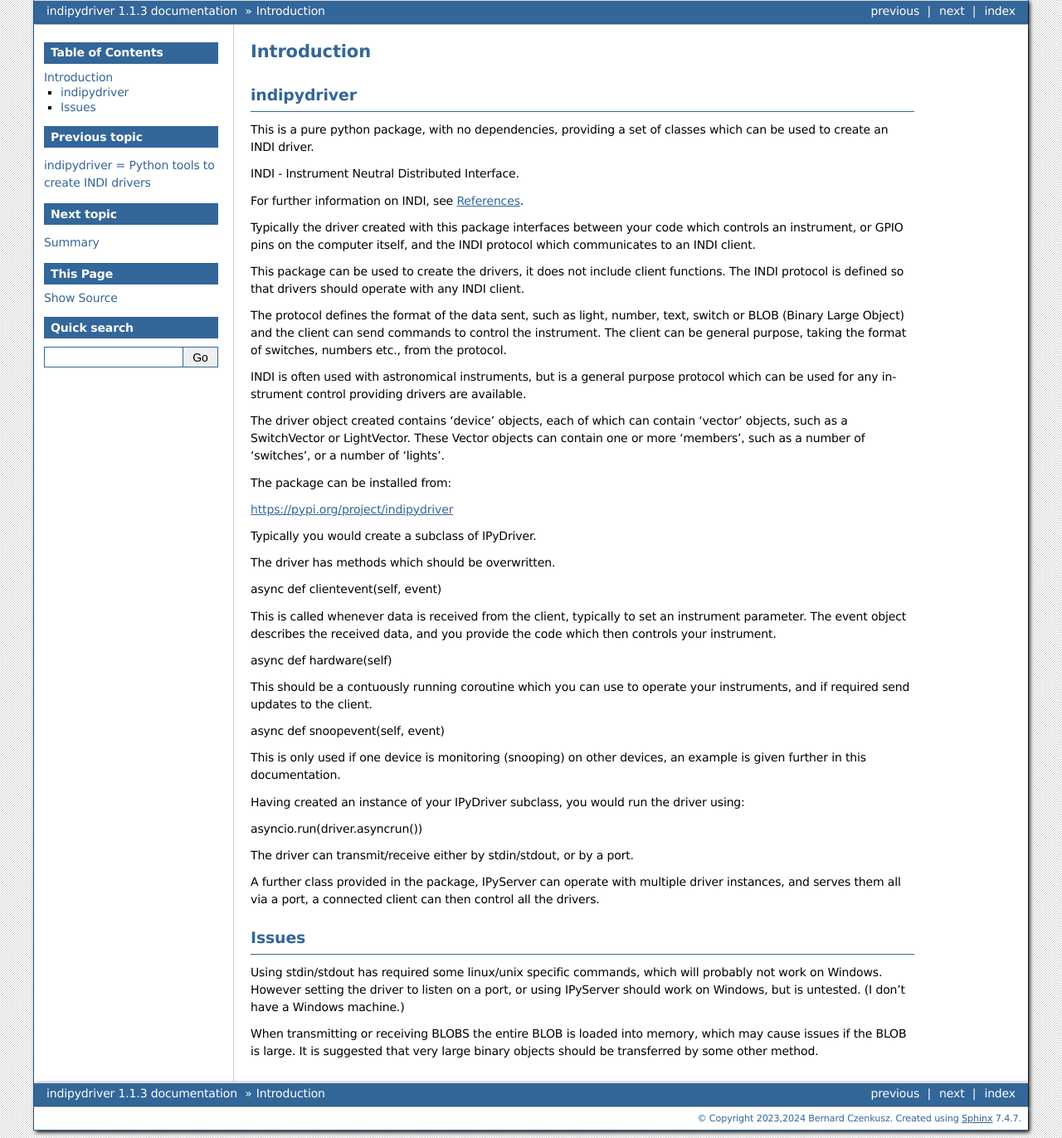
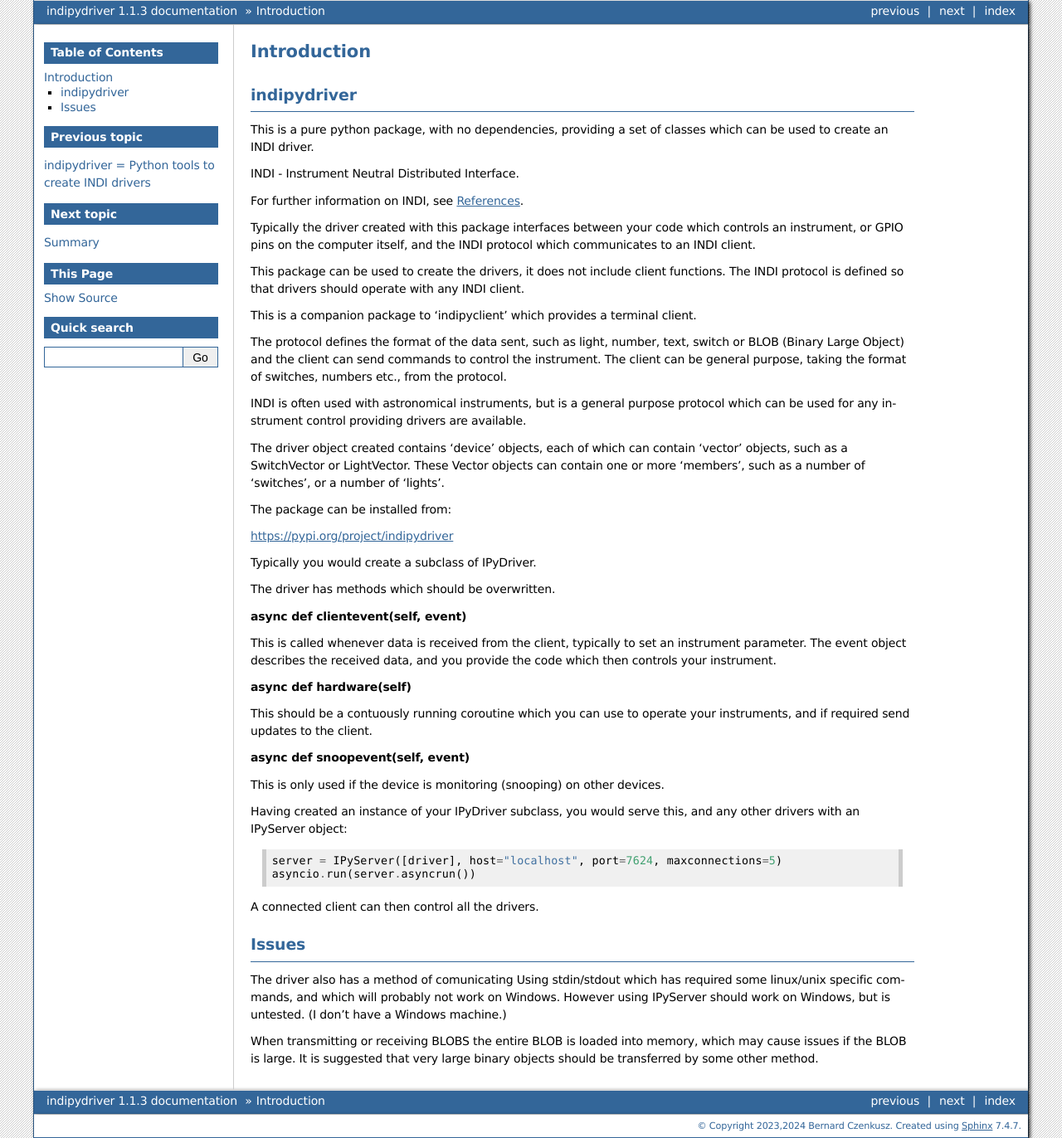
Before and after one commit to bernie-skipole/indipydriver, a Sphinx documentation site: the page built from docs/source/usage/introduction.rst, in a window 1280 px wide. Shown: the whole page at 83% size. Built offline with Sphinx 7.4.7, drawn with Linux system fonts in a browser that asks for light colours.

Commit message:
Working on documentation

```diff
--- a/docs/source/usage/introduction.rst
+++ b/docs/source/usage/introduction.rst
@@ -15,6 +15,8 @@
 
 This package can be used to create the drivers, it does not include client functions. The INDI protocol is defined so that drivers should operate with any INDI client.
 
+This is a companion package to 'indipyclient' which provides a terminal client.
+
 The protocol defines the format of the data sent, such as light, number, text, switch or BLOB (Binary Large Object) and the client can send commands to control the instrument.  The client can be general purpose, taking the format of switches, numbers etc., from the protocol.
 
 INDI is often used with astronomical instruments, but is a general purpose protocol which can be used for any instrument control providing drivers are available.
@@ -29,30 +31,29 @@
 
 The driver has methods which should be overwritten.
 
-async def clientevent(self, event)
+**async def clientevent(self, event)**
 
 This is called whenever data is received from the client, typically to set an instrument parameter. The event object describes the received data, and you provide the code which then controls your instrument.
 
-async def hardware(self)
+**async def hardware(self)**
 
 This should be a contuously running coroutine which you can use to operate your instruments, and if required send updates to the client.
 
-async def snoopevent(self, event)
+**async def snoopevent(self, event)**
 
-This is only used if one device is monitoring (snooping) on other devices, an example is given further in this documentation.
+This is only used if the device is monitoring (snooping) on other devices.
 
-Having created an instance of your IPyDriver subclass, you would run the driver using:
+Having created an instance of your IPyDriver subclass, you would serve this, and any other drivers with an IPyServer object::
 
-asyncio.run(driver.asyncrun())
+    server = IPyServer([driver], host="localhost", port=7624, maxconnections=5)
+    asyncio.run(server.asyncrun())
 
-The driver can transmit/receive either by stdin/stdout, or by a port.
-
-A further class provided in the package, IPyServer can operate with multiple driver instances, and serves them all via a port, a connected client can then control all the drivers.
+A connected client can then control all the drivers.
 
 
 Issues
 ^^^^^^
 
-Using stdin/stdout has required some linux/unix specific commands, which will probably not work on Windows. However setting the driver to listen on a port, or using IPyServer should work on Windows, but is untested. (I don't have a Windows machine.)
+The driver also has a method of comunicating Using stdin/stdout which has required some linux/unix specific commands, and which will probably not work on Windows. However using IPyServer should work on Windows, but is untested. (I don't have a Windows machine.)
 
 When transmitting or receiving BLOBS the entire BLOB is loaded into memory, which may cause issues if the BLOB is large. It is suggested that very large binary objects should be transferred by some other method.
```
Also changed, not shown: README.md (+7 -6 lines), docs/source/usage/references.rst (+4 -6 lines).
